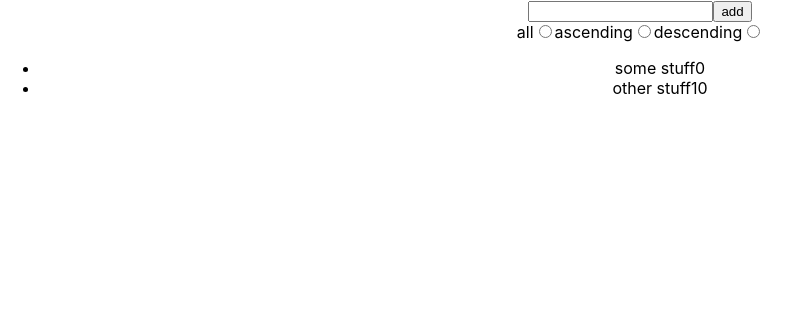
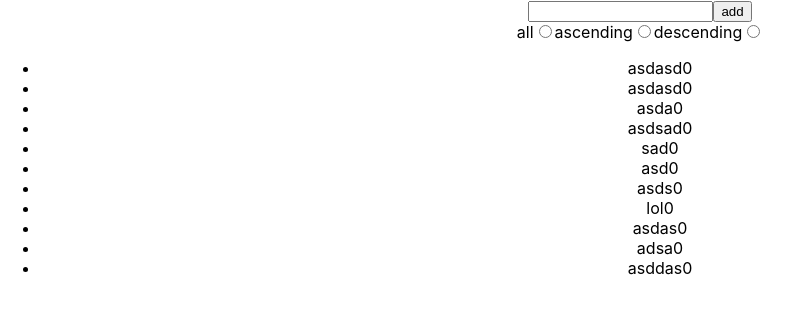
Before and after one commit to ricardodevv/Blog-Fullstack, a React (Create React App) app: page /blogs/1 in a window 1280 px wide. Shown: the top 314 px of the page, without its empty margins (0-800 px from the left). Built offline with nearby package versions, Linux system fonts and the light colour scheme; data requests are answered from the project's data file.

Commit message:
6c first half done

```diff
--- /dev/null
+++ b/db.json
@@ -0,0 +1,103 @@
+{
+  "blogs": [
+    {
+      "content": {
+        "title": "asdasd",
+        "author": "RQ",
+        "content": "about the app in redux store",
+        "likes": 0
+      },
+      "id": 1
+    },
+    {
+      "content": {
+        "title": "asdasd",
+        "author": "RQ",
+        "content": "about the app in redux store",
+        "likes": 0
+      },
+      "id": 2
+    },
+    {
+      "content": {
+        "title": "asda",
+        "author": "RQ",
+        "content": "about the app in redux store",
+        "likes": 0
+      },
+      "id": 3
+    },
+    {
+      "content": {
+        "title": "asdsad",
+        "author": "RQ",
+        "content": "about the app in redux store",
+        "likes": 0
+      },
+      "id": 4
+    },
+    {
+      "content": {
+        "title": "sad",
+        "author": "RQ",
+        "content": "about the app in redux store",
+        "likes": 0
+      },
+      "id": 5
+    },
+    {
+      "content": {
+        "title": "asd",
+        "author": "RQ",
+        "content": "about the app in redux store",
+        "likes": 0
+      },
+      "id": 6
+    },
+    {
+      "content": {
+        "title": "asds",
+        "author": "RQ",
+        "content": "about the app in redux store",
+        "likes": 0
+      },
+      "id": 7
+    },
+    {
+      "content": {
+        "title": "lol",
+        "author": "RQ",
+        "content": "about the app in redux store",
+        "likes": 0
+      },
+      "id": 8
+    },
+    {
+      "content": {
+        "title": "asdas",
+        "author": "RQ",
+        "content": "about the app in redux store",
+        "likes": 0
+      },
+      "id": 9
+    },
+    {
+      "content": {
+        "title": "adsa",
+        "author": "RQ",
+        "content": "about the app in redux store",
+        "likes": 0
+      },
+      "id": 10
+    },
+    {
+      "content": {
+        "title": "asddas",
+        "author": "RQ",
+        "content": "about the app in redux store",
+        "likes": 0
+      },
+      "id": 11
+    }
+  ]
+}
--- a/package.json
+++ b/package.json
@@ -6,6 +6,7 @@
     "@testing-library/jest-dom": "^5.11.9",
     "@testing-library/react": "^11.2.5",
     "@testing-library/user-event": "^12.7.1",
+    "axios": "^0.21.1",
     "react": "^17.0.1",
     "react-dom": "^17.0.1",
     "react-redux": "^7.2.2",
@@ -16,7 +17,8 @@
     "start": "react-scripts start",
     "build": "react-scripts build",
     "test": "react-scripts test",
-    "eject": "react-scripts eject"
+    "eject": "react-scripts eject",
+    "server": "json-server -p3001 --watch db.json"
   },
   "eslintConfig": {
     "extends": [
@@ -38,6 +40,7 @@
   },
   "devDependencies": {
     "deep-freeze": "0.0.1",
+    "json-server": "^0.16.3",
     "redux-devtools-extension": "^2.13.9"
   }
 }
--- a/src/App.js
+++ b/src/App.js
@@ -1,10 +1,19 @@
 import './App.css';
-import React from 'react'
+import React, { useEffect } from 'react'
 import NewBlog from './components/NewBlog'
 import Blogs from './components/Blogs'
 import VisibilityFilter from './components/VisibilityFilter'
+import { useDispatch } from 'react-redux'
+import blogService from './services/blogs'
+import { initializeBlogs } from './reducers/blogReducer'
 
 const App = () => {
+  const dispatch = useDispatch()
+  useEffect(() => {
+    blogService
+      .getAll().then(blogs => dispatch(initializeBlogs(blogs)))
+  }, [dispatch])
+
   return (
     <div className="App">
       <NewBlog />
--- a/src/components/Blogs.js
+++ b/src/components/Blogs.js
@@ -23,15 +23,17 @@ const Blogs = () => {
     }, 5000)
   }
 
+ //console.log(blogs)
+
   return (
     <ul>
       {blogs.map(blog =>
         <li
           key={blog.id}
-          onClick={() => clickLikeButton(blog.id, blog.title)}
+          onClick={() => clickLikeButton(blog.id, blog.content.title)}
         >
-          {blog.title}
-          {blog.likes}
+          {blog.content.title}
+          {blog.content.likes}
         </li>
       )}
     </ul>
--- a/src/components/NewBlog.js
+++ b/src/components/NewBlog.js
@@ -2,16 +2,24 @@ import React from 'react'
 import { createBlog } from '../reducers/blogReducer'
 import { useDispatch } from 'react-redux'
 import { eraseState, newBlogMessage } from '../reducers/notificationReducer'
+import blogService from '../services/blogs'
 
 const NewBlog = () => {
   const dispatch = useDispatch()
 
-  const addBlog = (event) => {
+  const addBlog = async (event) => {
     event.preventDefault()
-    const title = event.target.blog.value
+    const content = {
+      title: event.target.blog.value,
+      author: 'RQ',
+      content: 'about the app in redux store',
+      likes: 0,
+    }
     event.target.blog.value = ''
-    dispatch(createBlog(title))
-    dispatch(newBlogMessage(title))
+    //dispatch(createBlog(title))
+    const newBlog = await blogService.createNew(content)
+    console.log(newBlog, 'newBlog')
+    dispatch(createBlog(newBlog))
     setTimeout(() => {
       dispatch(eraseState())
     }, 5000)
--- a/src/index.js
+++ b/src/index.js
@@ -7,10 +7,11 @@ import './index.css'
 import App from './App'
 import Notification from './components/Notification'
 
-import blogReducer from './reducers/blogReducer'
+import blogReducer, { initializeBlogs } from './reducers/blogReducer'
 import filterReducer from './reducers/filterReducer'
 import notificationReducer from './reducers/notificationReducer'
 
+import blogService from './services/blogs'
 
 const reducer = combineReducers({
   blogs: blogReducer,
@@ -21,7 +22,7 @@ const reducer = combineReducers({
 const store = createStore(
   reducer,
   composeWithDevTools()
-  )
+)
 
 console.log(store.getState())
 
--- a/src/reducers/blogReducer.js
+++ b/src/reducers/blogReducer.js
@@ -1,65 +1,64 @@
-const initialState = [
-  {
-    title: 'some stuff',
-    author: 'RQ',
-    content: 'lololol',
-    likes: 0,
-    id: 1,
-    important: true
-  },
-  {
-    title: 'other stuff',
-    author: 'RQ',
-    content: 'skkkrrrrr',
-    likes: 10,
-    id: 2,
-    important: false
-  },
-]
-
-const blogReducer = (state = initialState, action) => {
+const blogReducer = (state = [], action) => {
     switch(action.type) {
       case 'NEW_BLOG':
         return state.concat(action.data)
       case 'LIKE': {
         const id = action.data.id
         const blogToChange = state.find(blog => blog.id === id)
+        console.log(blogToChange)
         const changedBlog = {
-          ...blogToChange,
-          likes: blogToChange.likes + 1
+          content:
+            {...blogToChange.content,
+            likes: blogToChange.content.likes + 1
+          },
+          id: id
         }
+        console.log(changedBlog)
         return state.map(blog =>
           blog.id !== id ? blog : changedBlog
         )
       }
+      case 'INIT_BLOGS':
+        return action.data
       default:
         return state
     }
   }
 
-const generateId = () => Number((Math.random() * 1000000).toFixed(0))
+//const generateId = () => Number((Math.random() * 1000000).toFixed(0))
 
 export const likeButton = (id) => {
   return {
     type: 'LIKE',
     data: {
-      likes: 1,
+      content: {
+        likes: 1,
+      },
       id: id
     }
   }
 }
 
-export const createBlog = (title) => {
+export const createBlog = (newBlog) => {
   return {
     type: 'NEW_BLOG',
     data: {
-      title,
-      author: 'RQ',
-      content: 'about the app in redux store',
-      likes: 0,
-      id: generateId()
+      content: {
+        title: newBlog.content.title,
+        author: newBlog.content.author,
+        content: newBlog.content.content,
+        likes: newBlog.content.likes,
+      },
+      id: newBlog.id
     }
   }
 }
 
+export const initializeBlogs = (blogs) => {
+  return {
+    type: 'INIT_BLOGS',
+    data: blogs
+  }
+}
+
 export default blogReducer
--- /dev/null
+++ b/src/services/blogs.js
@@ -0,0 +1,19 @@
+import axios from 'axios'
+
+const baseUrl = 'http://localhost:3001/blogs'
+
+const getAll = async () => {
+  const response = await axios.get(baseUrl)
+  return response.data
+}
+
+const createNew = async (content) => {
+  const object = { content }
+  const response = await axios.post(baseUrl, object)
+  return response.data
+}
+
+export default {
+  getAll,
+  createNew
+ }
```
Also changed, not shown: 1 other file (tests, documents, lock files or other folders). Lines whose indentation alone changed are shown as unchanged.
